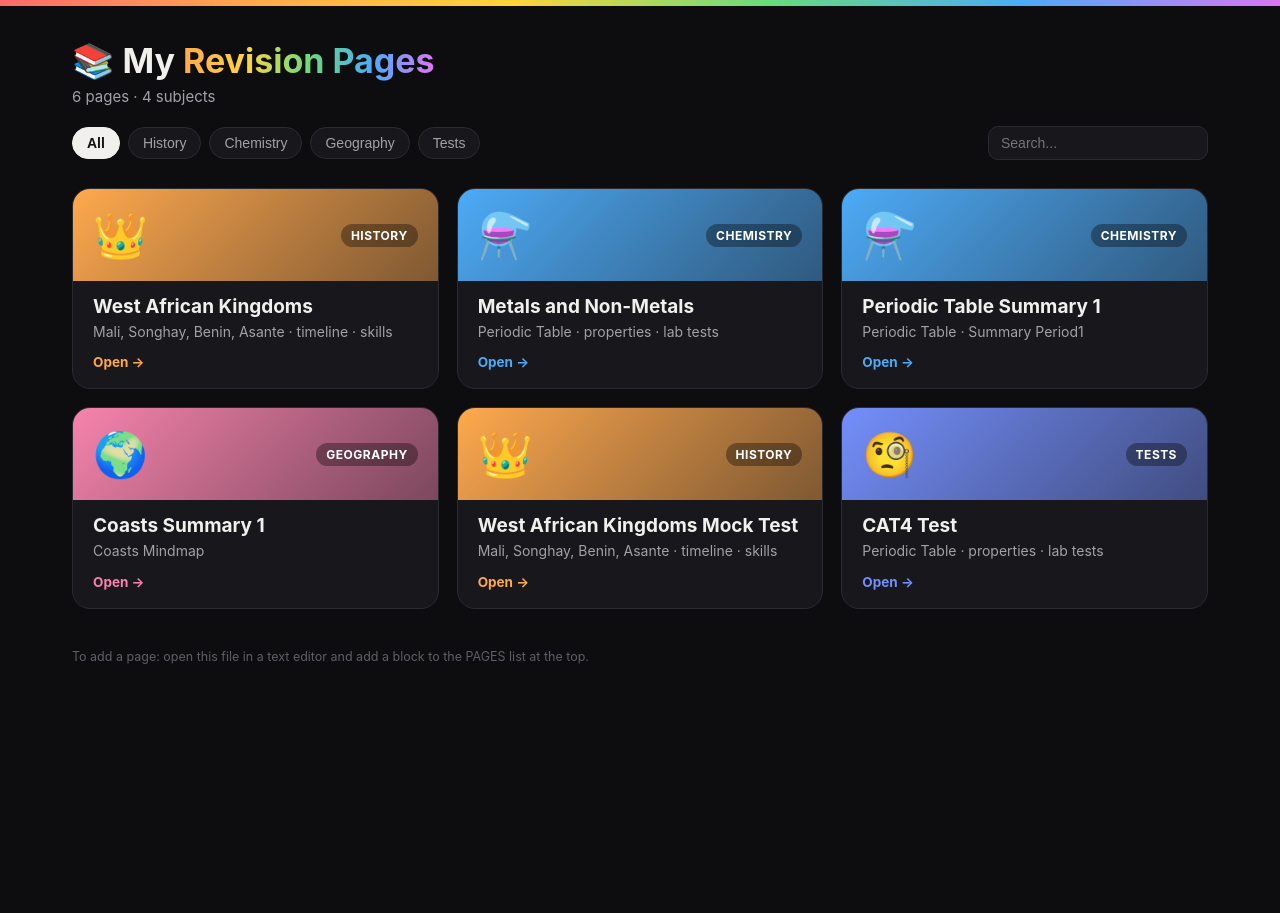
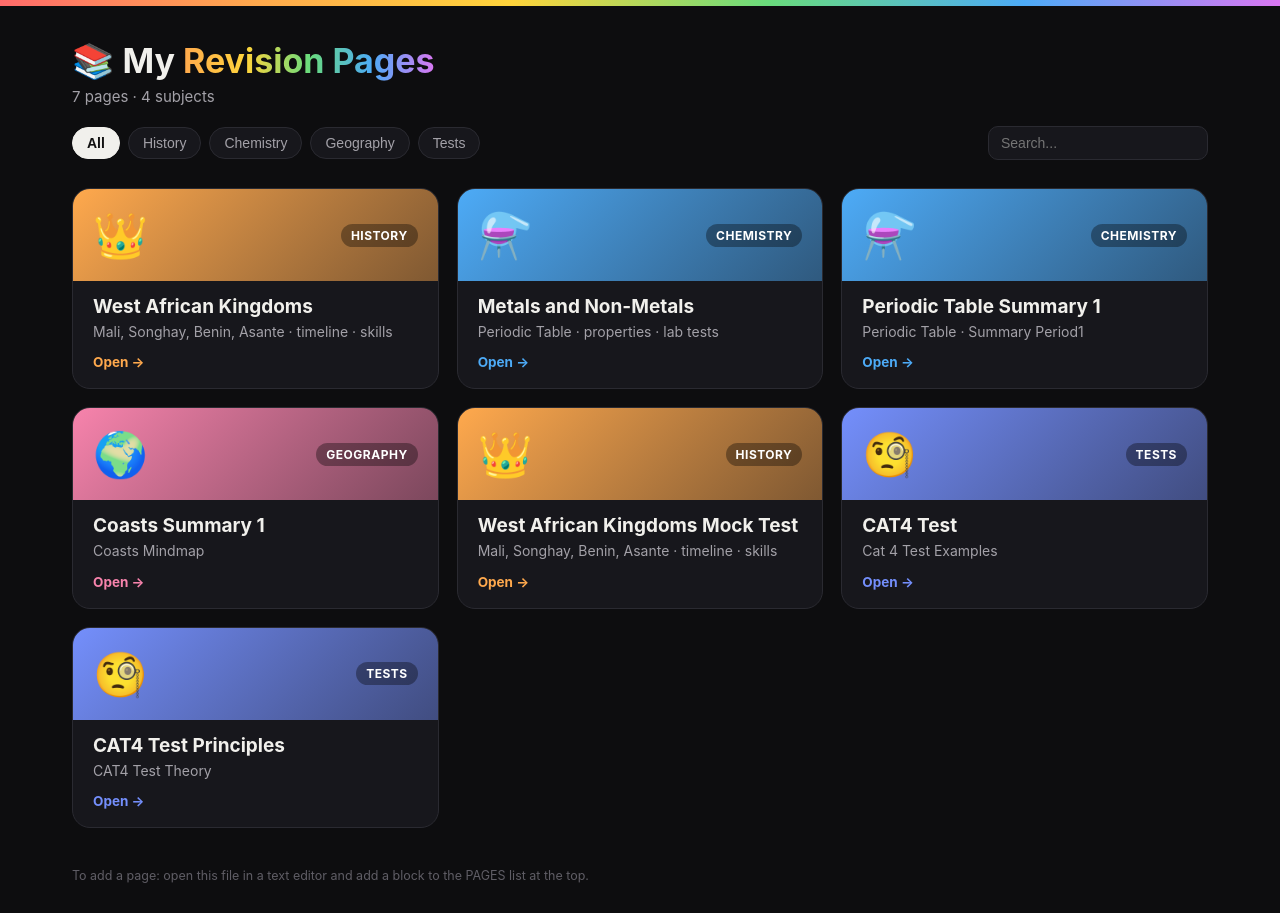
Before and after one commit to Ehden7/Year8MindMaps, a plain HTML site: page index.html in a window 1280 px wide. Before the commit the page ends 800 px from the top, so only its background shows below. Drawn offline with Linux system fonts and the light colour scheme.

Commit message:
Update index.html

```diff
--- a/index.html
+++ b/index.html
@@ -76,7 +76,16 @@ const PAGES = [
     file:    "CAT4_Practice_Years_5_6_8_9.html",
     icon:    "🧐",
     color:   "#748FFC",
-    note:    "Periodic Table · properties · lab tests",
+    note:    "Cat 4 Test Examples",
+    date:    ""
+  },
+   {
+    title:   "CAT4 Test Principles",
+    subject: "Tests",
+    file:    "CAT4_Level_B_and_E_MindMap.html",
+    icon:    "🧐",
+    color:   "#748FFC",
+    note:    "CAT4 Test Theory",
     date:    ""
   },
   // <-- paste the next page here
```
